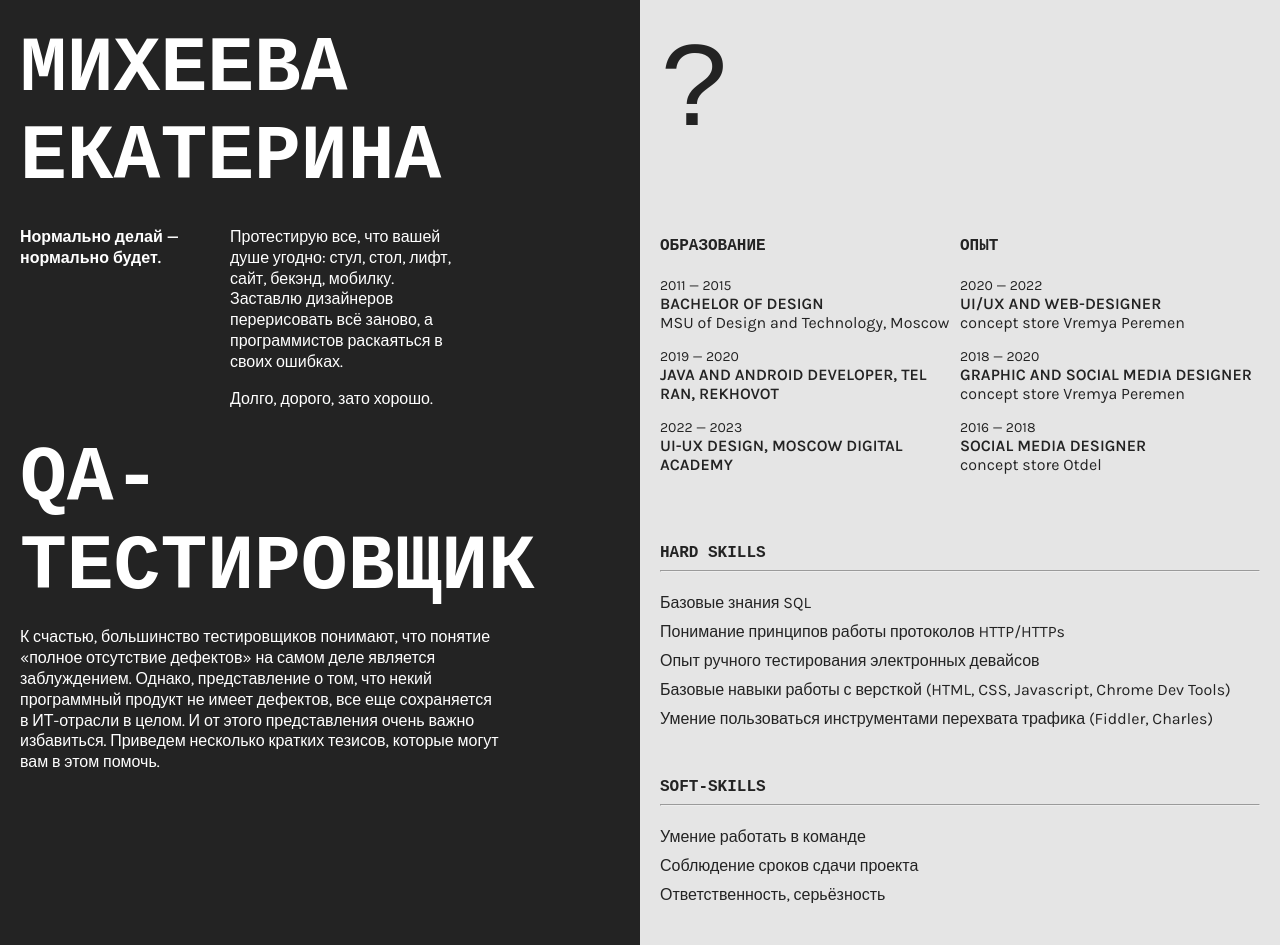
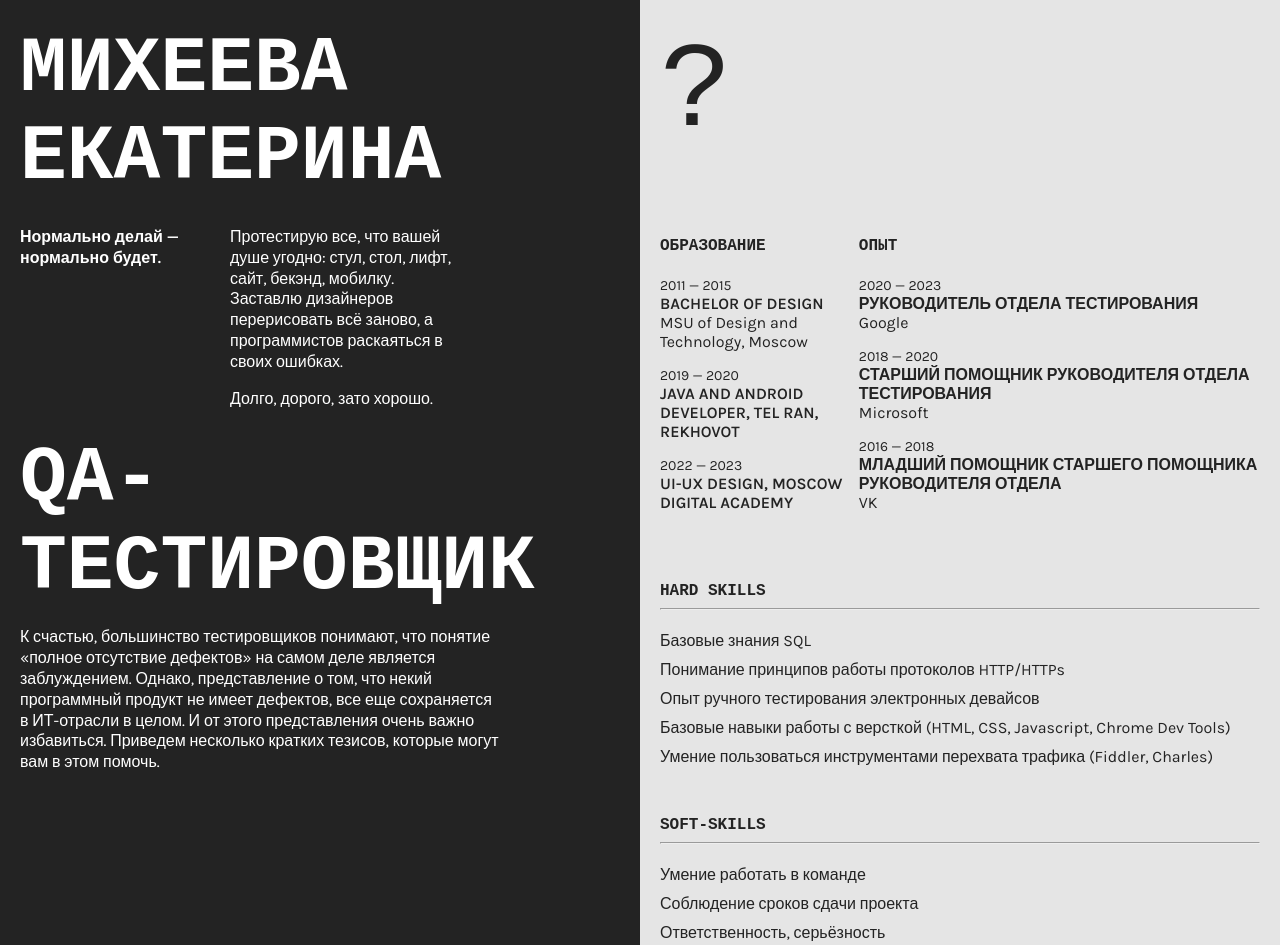
Before and after one commit to vsespyat/vsespyat.github.io, a plain HTML site: page index.html in a window 1280 px wide. Shown: the top 945 px of the page. Drawn offline with Linux system fonts and the light colour scheme; a web font is replaced by a local one.

Commit message:
Update index.html

```diff
--- a/index.html
+++ b/index.html
@@ -60,15 +60,15 @@
             <div class="rigth-up">
                 <h4 class="opener" id="expr">Опыт</h4>
                 <ul id="exp-ul">
-                    <li class="li-date">2020 — 2022</li>
-                    <li class="li-pos">UI/UX and web-designer</li>
-                    <li>concept store Vremya Peremen</li>
+                    <li class="li-date">2020 — 2023</li>
+                    <li class="li-pos">Руководитель отдела тестирования</li>
+                    <li>Google</li>
 <li class="li-date">2018 — 2020</li>
-<li class="li-pos">Graphic and social media designer</li>
-<li>concept store Vremya Peremen</li>
+<li class="li-pos">Старший помощник руководителя отдела тестирования</li>
+<li>Microsoft</li>
 <li class="li-date">2016 — 2018</li>
-<li class="li-pos">Social media designer</li>
-<li> concept store Otdel</li>
+<li class="li-pos">Младший помощник старшего помощника руководителя отдела</li>
+<li>VK</li>
                 </ul>
 
             </div>
```
